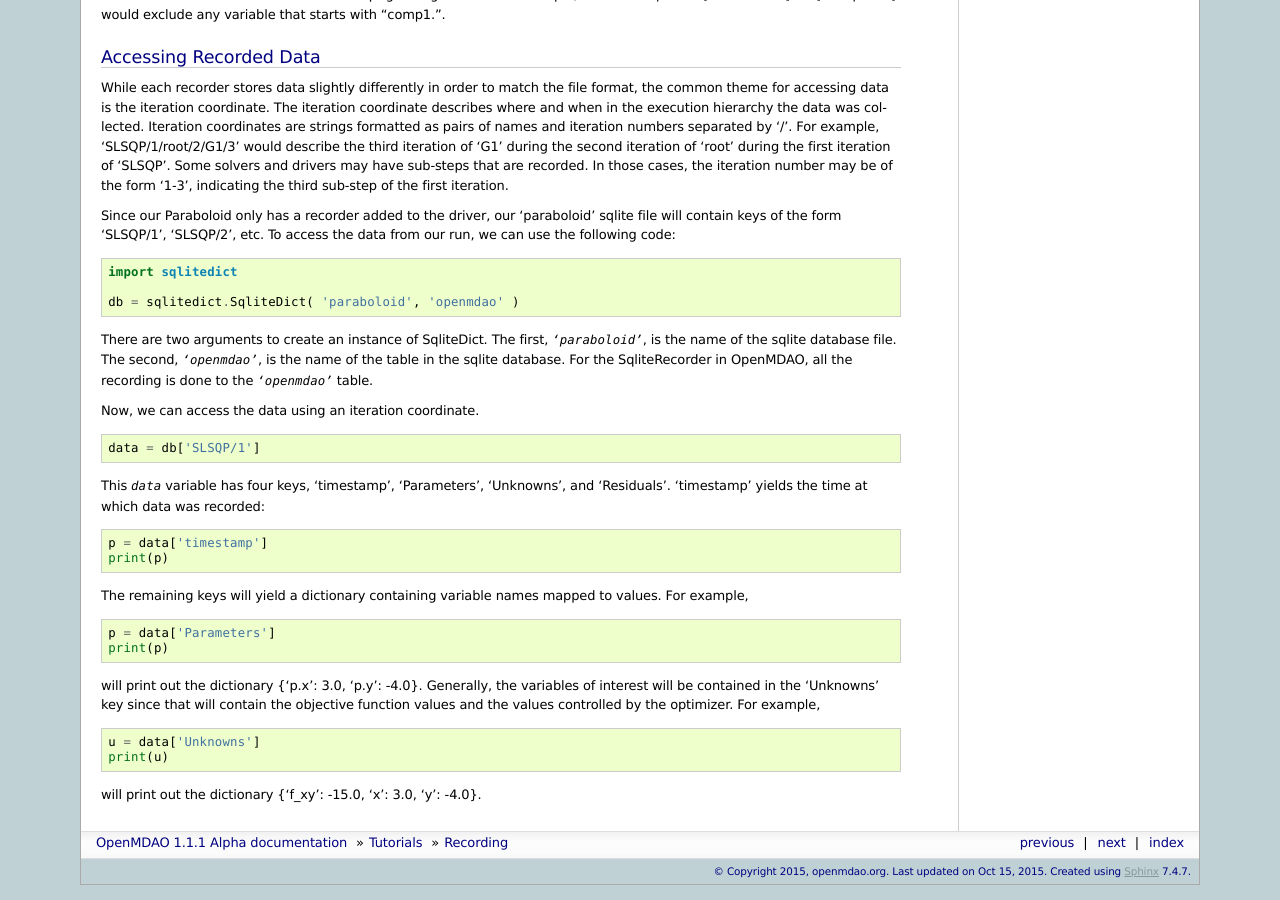
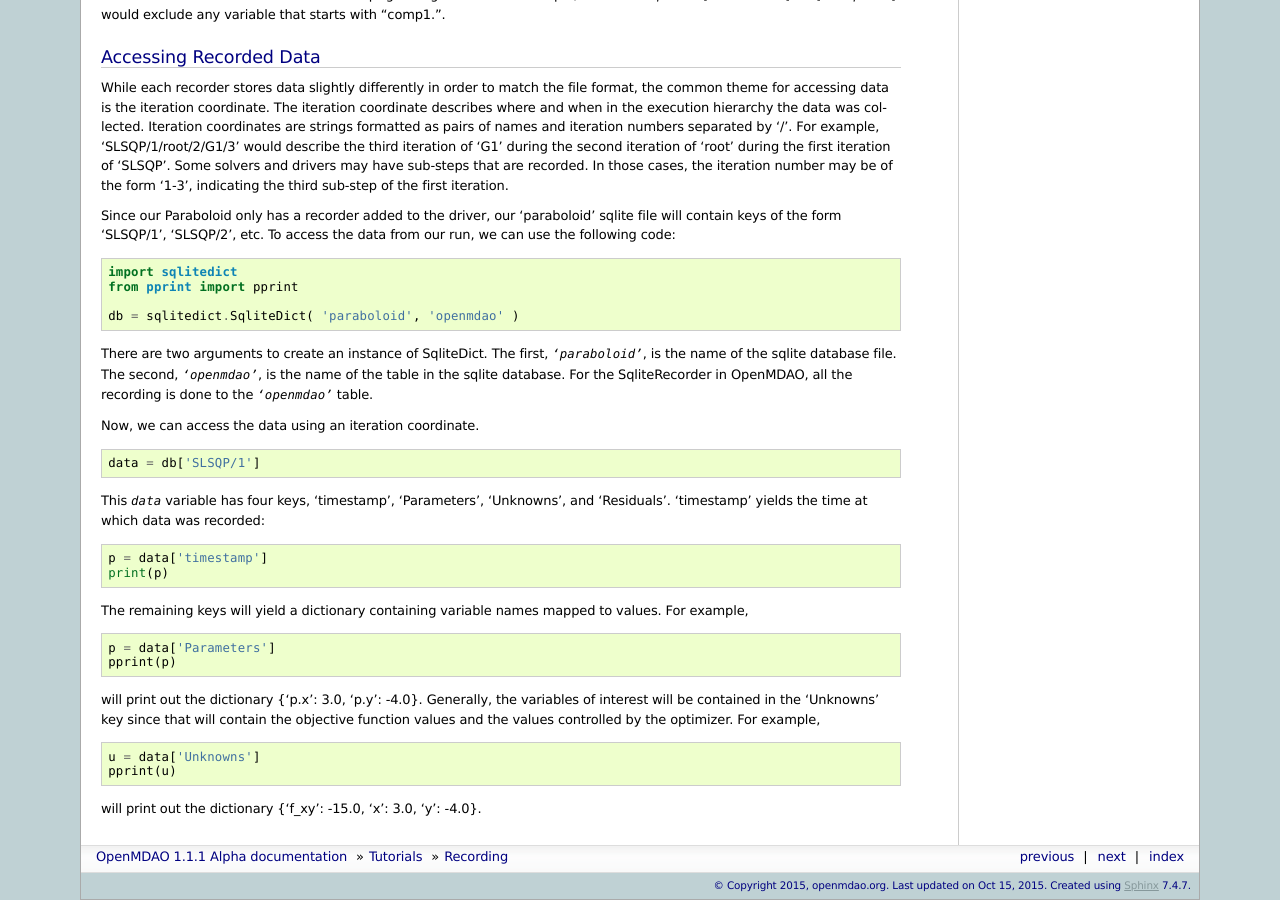
Before and after one commit to OpenMDAO/OpenMDAO1, a Sphinx documentation site: the page built from openmdao/docs/usr-guide/tutorials/recording.rst, in a window 1280 px wide and 900 px high, scrolled down 2127 px. Built offline with Sphinx 7.4.7, drawn with Linux system fonts in a browser that asks for light colours.

Commit message:
Use pprint to make sure that the printed dicts are always in the same order and so we can reliably test the output

```diff
--- a/openmdao/docs/usr-guide/tutorials/recording.rst
+++ b/openmdao/docs/usr-guide/tutorials/recording.rst
@@ -308,6 +308,7 @@ etc. To access the data from our run, we can use the following code:
 .. testcode:: reading
 
     import sqlitedict
+    from pprint import pprint
 
     db = sqlitedict.SqliteDict( 'paraboloid', 'openmdao' )
 
@@ -341,13 +342,13 @@ The remaining keys will yield a dictionary containing variable names mapped to v
 .. testcode:: reading
 
     p = data['Parameters']
-    print(p)
+    pprint(p)
 
 .. testoutput:: reading
    :hide:
    :options: -ELLIPSIS, +NORMALIZE_WHITESPACE
 
-    {'p.y': -4.0, 'p.x': 3.0}
+    {'p.x': 3.0, 'p.y': -4.0}
 
 will print out the dictionary {'p.x': 3.0, 'p.y': -4.0}. Generally, the
 variables of interest will be contained in the 'Unknowns' key since that will
@@ -357,13 +358,13 @@ optimizer. For example,
 .. testcode:: reading
 
     u = data['Unknowns']
-    print(u)
+    pprint(u)
 
 .. testoutput:: reading
    :hide:
    :options: -ELLIPSIS, +NORMALIZE_WHITESPACE
 
-    {'p1.x': 3.0, 'p.f_xy': -15.0, 'p2.y': -4.0}
+    {'p.f_xy': -15.0, 'p1.x': 3.0, 'p2.y': -4.0}
 
 will print out the dictionary {'f_xy': -15.0, 'x': 3.0, 'y': -4.0}.
 
```
